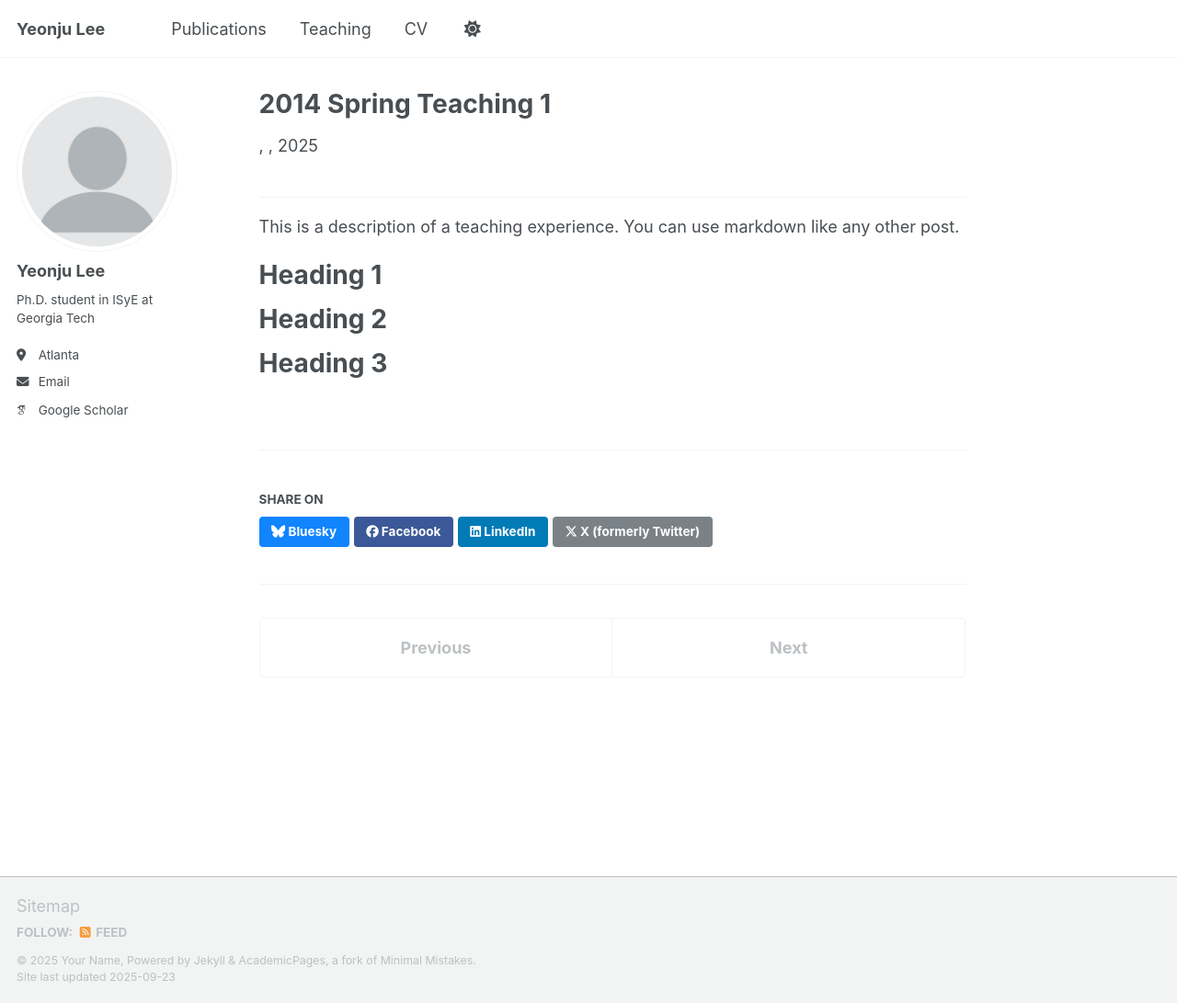
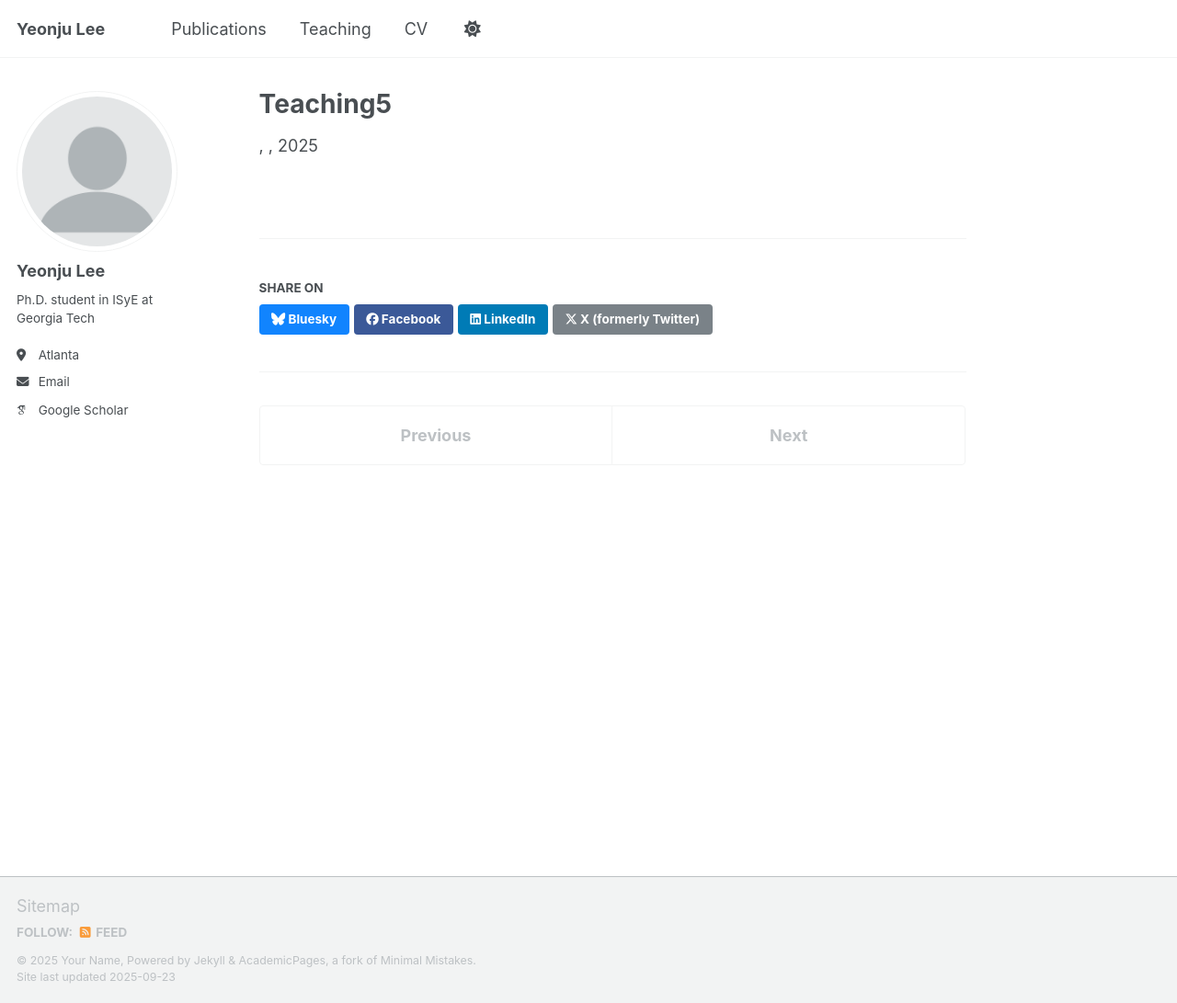
Before and after one commit to ylee845/ylee845.github.io, a Jekyll site: the page built from _teaching/teaching5.md, in a window 1280 px wide and 1091 px high. Shown: the whole window at 92% size. Built offline with Jekyll 4.4.1, drawn with Linux system fonts in a browser that asks for light colours; some web fonts are replaced; a script that is not in the unit is left out.

Commit message:
Update and rename 2014-spring-teaching-1.md to teaching5.md

```diff
--- a/_teaching/2014-spring-teaching-1.md
+++ b/_teaching/teaching5.md
@@ -6,16 +6,3 @@ code: "ISYE 3030"
 note: "Overall Rating: 4.8/5.0, delivered 3 lectures on statistics introduction and advanced ML methods"
 term: "Spring 2025"
 ---
-
----
-
-This is a description of a teaching experience. You can use markdown like any other post.
-
-Heading 1
-======
-
-Heading 2
-======
-
-Heading 3
-======
```
